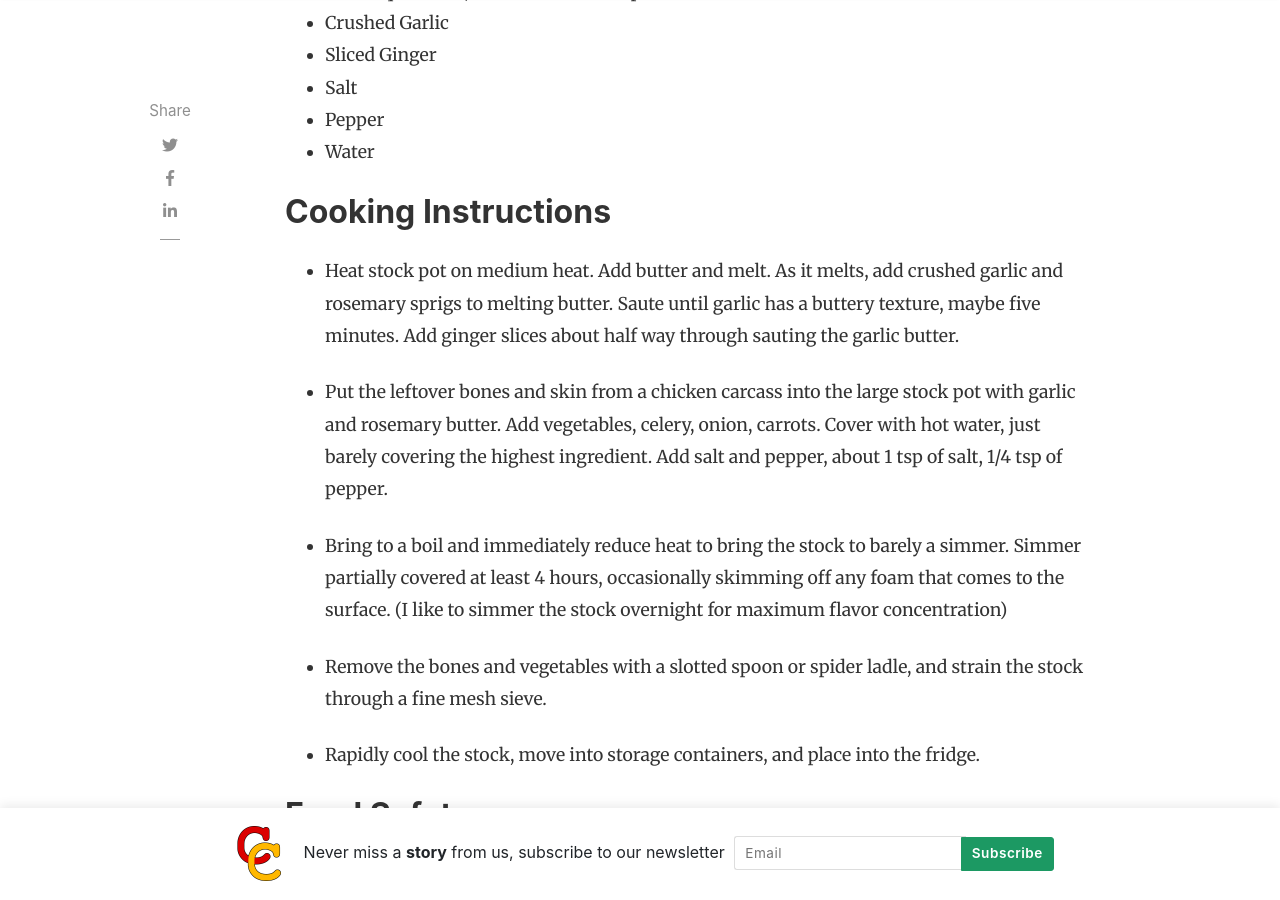
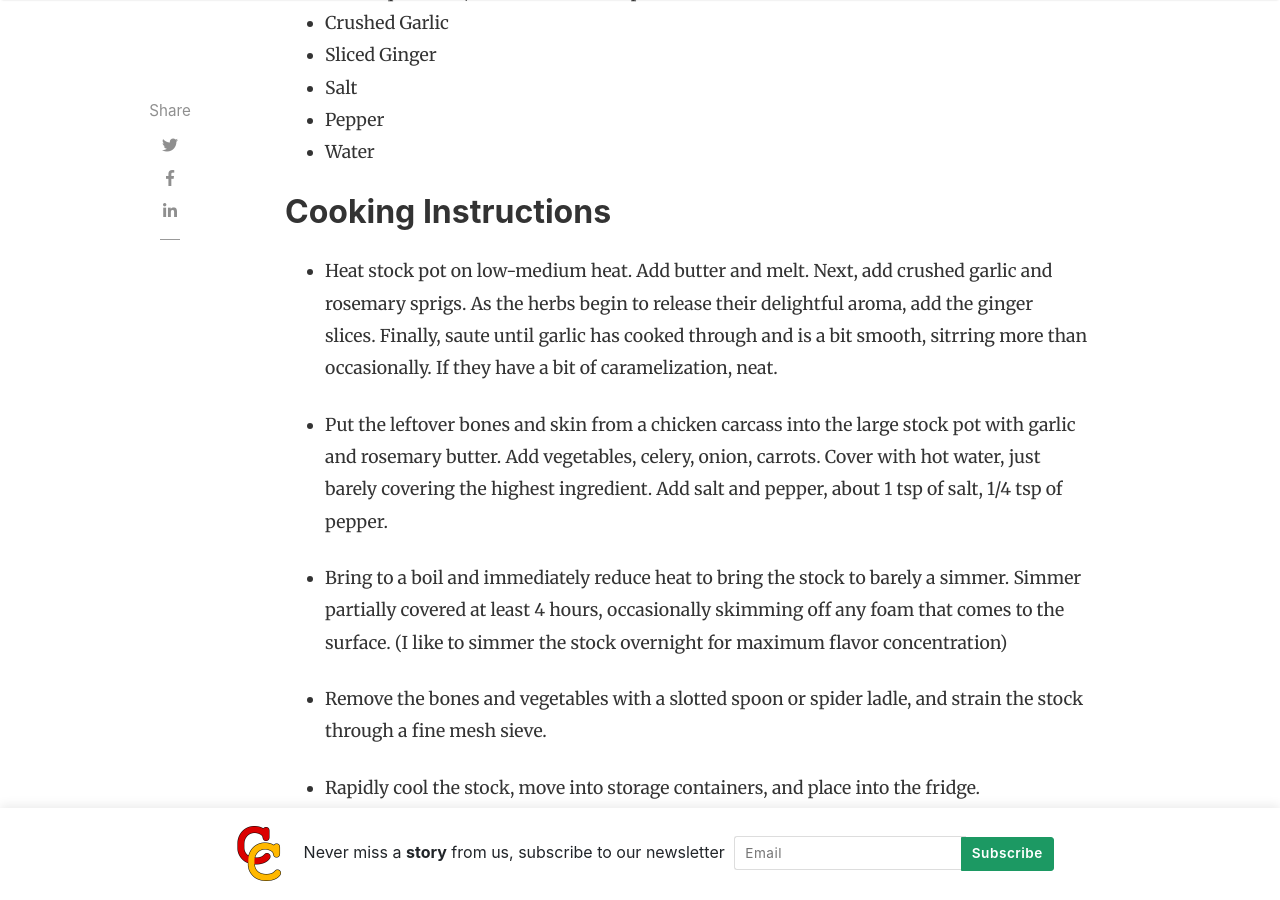
Before and after one commit to cocktailscooking/cocktailscooking.github.io, a Jekyll site: the page built from _posts/2021-01-13-scratch-chicken-broth.md, in a window 1280 px wide and 900 px high, scrolled down 1290 px. Built offline with Jekyll 4.4.1, drawn with Linux system fonts in a browser that asks for light colours; nearby versions of some CDN libraries; comment, search, counter and statistics services are not loaded.

Commit message:
Rewrote the first cooking instruction

```diff
--- a/_posts/2021-01-13-scratch-chicken-broth.md
+++ b/_posts/2021-01-13-scratch-chicken-broth.md
@@ -5,7 +5,7 @@ author: john
 categories: [ recipes, broths, meats, scratch ]
 tags: [ cooking, chicken ]
 image: assets/images/recipes/scratch.chicken.broth.jpg
-description: "Transcend your meals with a home made chicken broth | Leftovers Series  "
+description: "Revision leftovers to add low-effort improvements to your meals with a home made chicken broth | Leftovers Series"
 featured: true
 hidden: false
 rating: 5
@@ -28,7 +28,7 @@ The best flavors of a chicken come from the pieces most people prefer to toss.
 
 ## Cooking Instructions
 
-- Heat stock pot on medium heat.  Add butter and melt.  As it melts, add crushed garlic and rosemary sprigs to melting butter.  Saute until garlic has a buttery texture, maybe five minutes.  Add ginger slices about half way through sauting the garlic butter.
+- Heat stock pot on low-medium heat.  Add butter and melt.  Next, add crushed garlic and rosemary sprigs.  As the herbs begin to release their delightful aroma, add the ginger slices.  Finally, saute until garlic has cooked through and is a bit smooth, sitrring more than occasionally.  If they have a bit of caramelization, neat.
 
 - Put the leftover bones and skin from a chicken carcass into the large stock pot with garlic and rosemary butter. Add vegetables, celery, onion, carrots.  Cover with hot water, just barely covering the highest ingredient.  Add salt and pepper, about 1 tsp of salt, 1/4 tsp of pepper.
 
```
